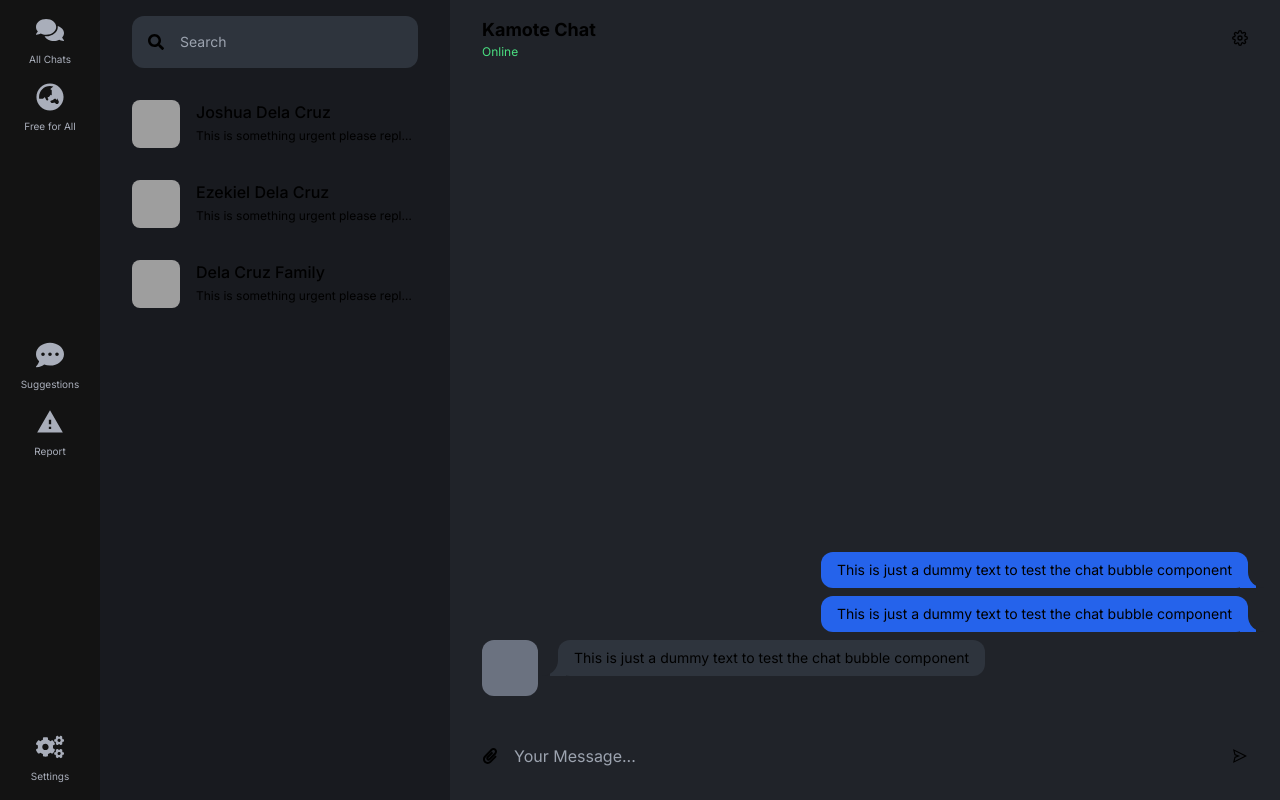
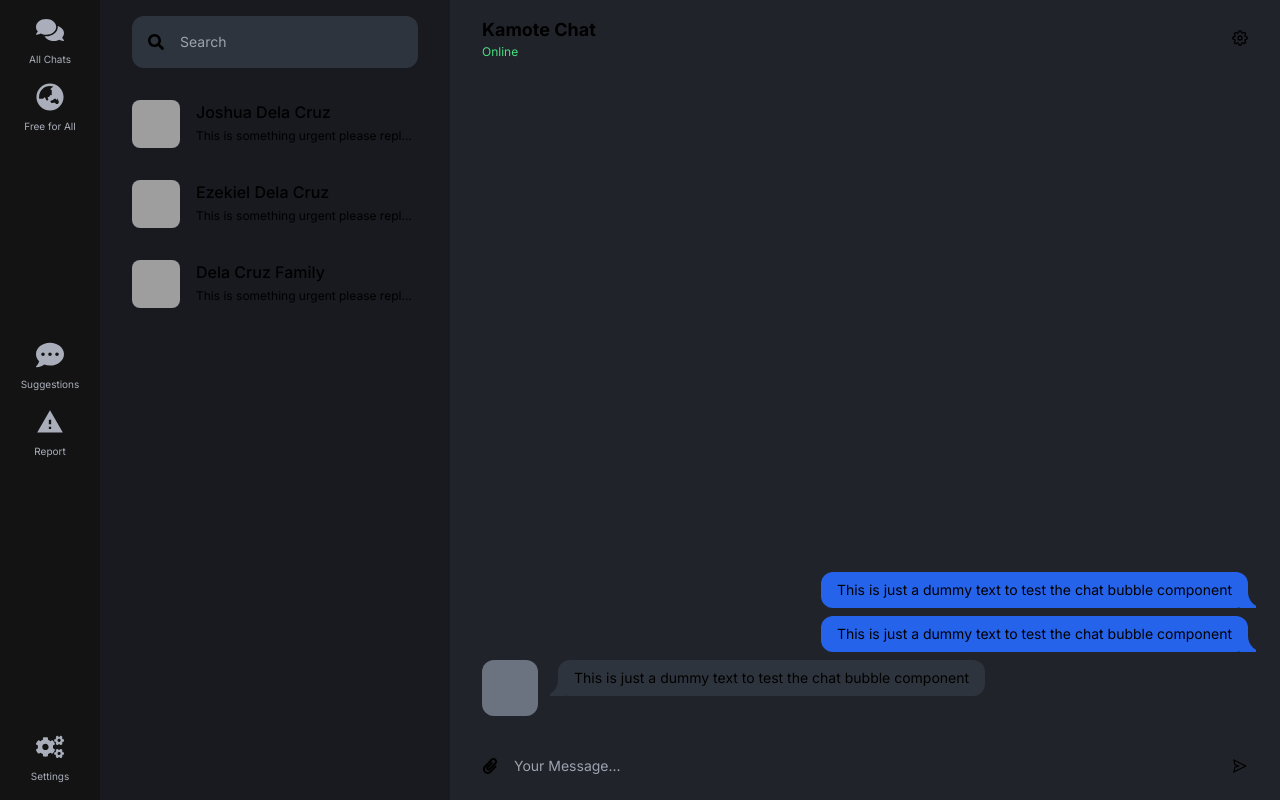
Before and after one commit to kamotekiddev/dream-chat, a Next.js app: page /chats/123123 in a window 1280 px wide. Built offline with nearby package versions, Linux system fonts and the light colour scheme; grey boxes are pictures that could not be loaded.

Commit message:
update chatbox fontsize

```diff
--- a/src/features/SingleChat/ChatBox.tsx
+++ b/src/features/SingleChat/ChatBox.tsx
@@ -3,12 +3,12 @@ import { AiOutlineSend } from 'react-icons/ai';
 
 const ChatBox = () => {
 	return (
-		<div className='py-4 flex gap-4 items-center'>
+		<div className='py-2 flex gap-4 items-center'>
 			<FaPaperclip />
 			<input
 				type='text'
 				placeholder='Your Message...'
-				className='bg-transparent outline-none flex-1'
+				className='text-sm bg-transparent outline-none flex-1'
 			/>
 			<AiOutlineSend />
 		</div>
```
